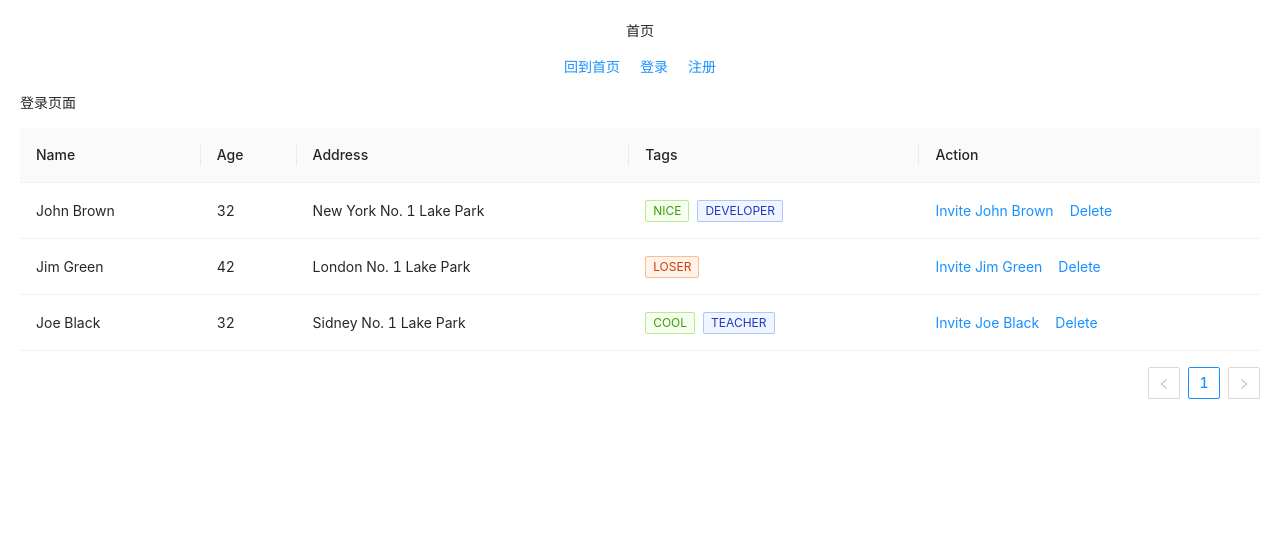
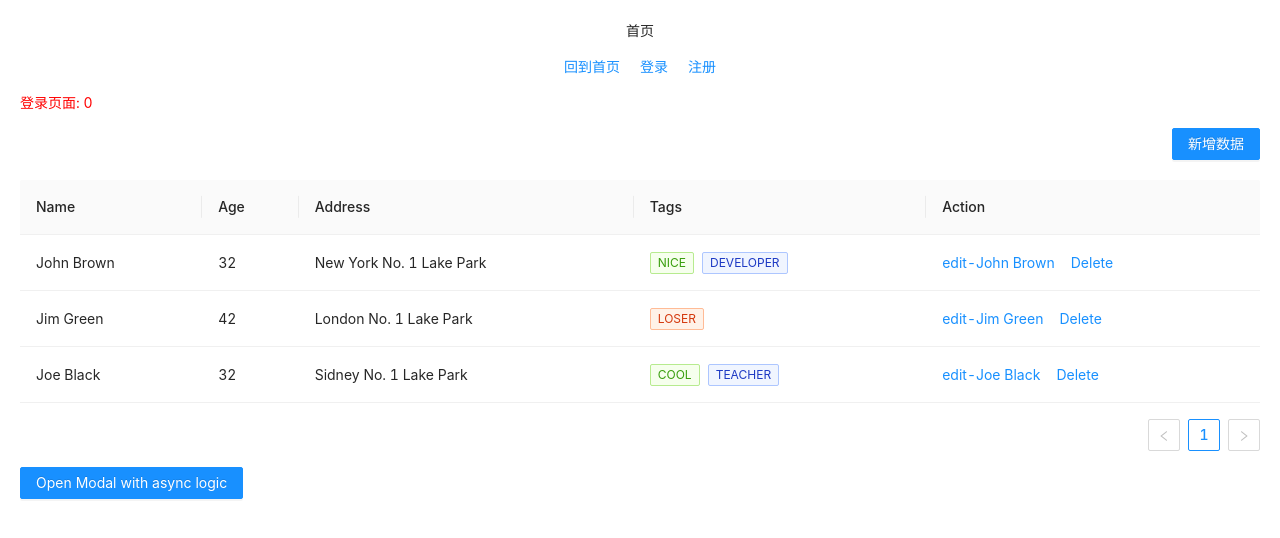
Before and after one commit to zilinglong/my-react-app, a React app: page /login in a window 1280 px wide. Shown: the top 538 px of the page. Built offline with nearby package versions, Linux system fonts and the light colour scheme.

Commit message:
feat：存储代码

```diff
--- a/src/index.js
+++ b/src/index.js
@@ -5,9 +5,9 @@ import App from './App';
 import reportWebVitals from './reportWebVitals';
 
 ReactDOM.render(
-  <React.StrictMode>
-    <App />
-  </React.StrictMode>,
+  // <React.StrictMode>
+    <App />,
+  // </React.StrictMode>,
   document.getElementById('root')
 );
 
--- /dev/null
+++ b/src/styles/mixin.scss
@@ -0,0 +1,6 @@
+@mixin flex($jusCon:center) {
+  display: flex;
+  flex-direction: row;
+  justify-content: $jusCon;
+  align-items: center;
+}
--- /dev/null
+++ b/src/views/Login/components/Dialog/index.js
@@ -0,0 +1,100 @@
+import React, { Component } from 'react';
+import { Modal, Button, Form, Select, Input } from 'antd';
+const { Option } = Select;
+class DialogCreateEdit extends Component {
+  constructor(props) {
+    super(props);
+    this.state = {
+      visible: props.dialogVisible,
+      type: props.type
+    };
+  }
+  // const [visible, setVisible] = React.useState(false);
+  // const [confirmLoading, setConfirmLoading] = React.useState(false);
+  // const [modalText, setModalText] = React.useState('Content of the modal');
+  componentDidMount() {
+    console.log('tate.visible:', this.state.visible);
+    console.log('props::', this.props);
+  }
+  // 父组件中元素更新，子组件中元素随之也更新
+  componentWillReceiveProps(nextProps) {
+    this.setState({
+      visible: nextProps.dialogVisible,
+      type: nextProps.type
+    });
+  }
+  showModal = () => {
+    this.setVisible(true);
+  };
+  setVisible = (value) => {
+    this.setState({
+      visible: value
+    });
+  }
+  handleOk = () => {
+    this.setVisible(false);
+  };
+
+  handleCancel = () => {
+    this.setVisible(false);
+  };
+
+  onFinish = values => {
+    console.log('Success:', values);
+  };
+
+  onFinishFailed = errorInfo => {
+    console.log('Failed:', errorInfo);
+  };
+
+  render() {
+    const { visible, type } = this.state;
+    const layout = {
+      labelCol: { span: 8 },
+      wrapperCol: { span: 16 },
+    };
+    return (
+      <div>
+        <Button type="primary" onClick={this.showModal}>
+          Open Modal with async logic
+        </Button>
+        <Modal
+          title={`${type === 'create' ? '新增' : '编辑'}数据`}
+          visible={visible}
+          onOk={this.handleOk}
+          onCancel={this.handleCancel}
+        >
+          <p>ddd</p>
+          <Form
+            {...layout}
+            name="basic"
+            initialValues={{ remember: true }}
+            onFinish={this.onFinish}
+            onFinishFailed={this.onFinishFailed}
+          >
+            <Form.Item
+              label="Username"
+              name="username"
+              rules={[{ required: true, message: 'Please input your username!' }]}
+            >
+              <Input />
+            </Form.Item>
+
+            <Form.Item
+              name="select"
+              label="Select"
+              hasFeedback
+              rules={[{ required: true, message: 'Please select your country!' }]}
+            >
+              <Select placeholder="Please select a country">
+                <Option value="china">China</Option>
+                <Option value="usa">U.S.A</Option>
+              </Select>
+            </Form.Item>
+          </Form>
+        </Modal>
+      </div>
+    );
+  }
+}
+export default DialogCreateEdit;
--- a/src/views/Login/data.js
+++ b/src/views/Login/data.delete.js
@@ -1,3 +1,5 @@
+// 将数据提出来之后，action相关的方法也需要提出来，比较麻烦，因此废弃了该方法
+import React from 'react';
 import { Tag, Space } from 'antd';
 export const dataSource = [
   {
@@ -64,7 +66,7 @@ export const columns = [
     key: 'action',
     render: (text, record) => (
       <Space size="middle">
-        <a>Invite {record.name}</a>
+        <a onClick={() => this.handleCreate('edit')}>edit-{record.name}</a>
         <a>Delete</a>
       </Space>
     ),
--- a/src/views/Login/index.js
+++ b/src/views/Login/index.js
@@ -1,15 +1,135 @@
 import React, { Component } from 'react';
-import { Table } from 'antd';
-import { dataSource, columns } from './data';
+import { Table, Button, Tag, Space } from 'antd';
+// import { dataSource, columns } from './data';
+import DialogCreateEdit from './components/Dialog';
+import './index.scss'
 
 class Login extends Component {
+  constructor(props) {
+    super(props);
+    this.state = {
+      count: 0,
+      dialogVisible: false,
+      type: '',
+      dataSource: [
+        {
+          key: 0,
+          name: 'John Brown',
+          age: 32,
+          address: 'New York No. 1 Lake Park',
+          tags: ['nice', 'developer'],
+        },
+        {
+          key: 1,
+          name: 'Jim Green',
+          age: 42,
+          address: 'London No. 1 Lake Park',
+          tags: ['loser'],
+        },
+        {
+          key: 2,
+          name: 'Joe Black',
+          age: 32,
+          address: 'Sidney No. 1 Lake Park',
+          tags: ['cool', 'teacher'],
+        }
+      ]
+    };
+    this.handleAdd = this.handleAdd.bind(this);
+  }
+  handleAdd() {
+    console.log('value:');
+    this.setState({
+      count: this.state.count + 1
+    });
+  }
+  handleDelete(key) {
+    console.log('handleDelete:key', key);
+    this.setState({
+      dataSource: [].concat(this.findById(key))
+    });
+  }
+  findById(key) {
+    const { dataSource } = this.state;
+    dataSource.forEach((item, idx) => {
+      if (idx === key) {
+        dataSource.splice(idx, 1);
+      }
+    });
+    console.log('find after:', dataSource);
+    return dataSource;
+  }
+  handleParams(value) {
+    console.log('value:', value);
+  }
+  handleCreateEdit(type) {
+    console.log('handleCreateEdit');
+    this.setState({
+      dialogVisible: true,
+      type: type
+    });
+  }
   render() {
+
+    const columns = [
+      {
+        title: 'Name',
+        dataIndex: 'name',
+        key: 'name'
+      },
+      {
+        title: 'Age',
+        dataIndex: 'age',
+        key: 'age',
+      },
+      {
+        title: 'Address',
+        dataIndex: 'address',
+        key: 'address',
+      },
+      {
+        title: 'Tags',
+        key: 'tags',
+        dataIndex: 'tags',
+        render: tags => (
+          <>
+            {tags.map(tag => {
+              let color = tag.length > 5 ? 'geekblue' : 'green';
+              if (tag === 'loser') {
+                color = 'volcano';
+              }
+              return (
+                <Tag color={color} key={tag}>
+                  {tag.toUpperCase()}
+                </Tag>
+              );
+            })}
+          </>
+        ),
+      },
+      {
+        title: 'Action',
+        key: 'action',
+        render: (text, record) => (
+          <Space size="middle">
+            <a onClick={() => this.handleCreateEdit('edit')}>edit-{record.name}</a>
+            <a onClick={() => this.handleDelete(record.key)}>Delete</a>
+          </Space>
+        ),
+      },
+    ];
+    const { dialogVisible, type, dataSource } = this.state;
     return (
-      <div>
-        <p>登录页面</p>
+      <div id="login">
+        <p className="title">登录页面: { this.state.count}</p>
+        <section className="btn-group">
+          <Button type="primary" onClick={() => this.handleCreateEdit('create')}>新增数据</Button>
+        </section>
+
         <section>
           <Table dataSource={dataSource} columns={columns}></Table>
         </section>
+        <DialogCreateEdit dialogVisible={dialogVisible} type={type}></DialogCreateEdit>
       </div>
     );
   }
--- /dev/null
+++ b/src/views/Login/index.scss
@@ -0,0 +1,8 @@
+@import '../../styles/mixin.scss';
+.btn-group {
+  @include flex(flex-end);
+  margin-bottom: 20px;
+}
+.title {
+  color: #f00;
+}
```
Also changed, not shown: src/setupProxy.delete.js (renamed from src/setupProxy.js), 1 other file (tests, documents, lock files or other folders).
